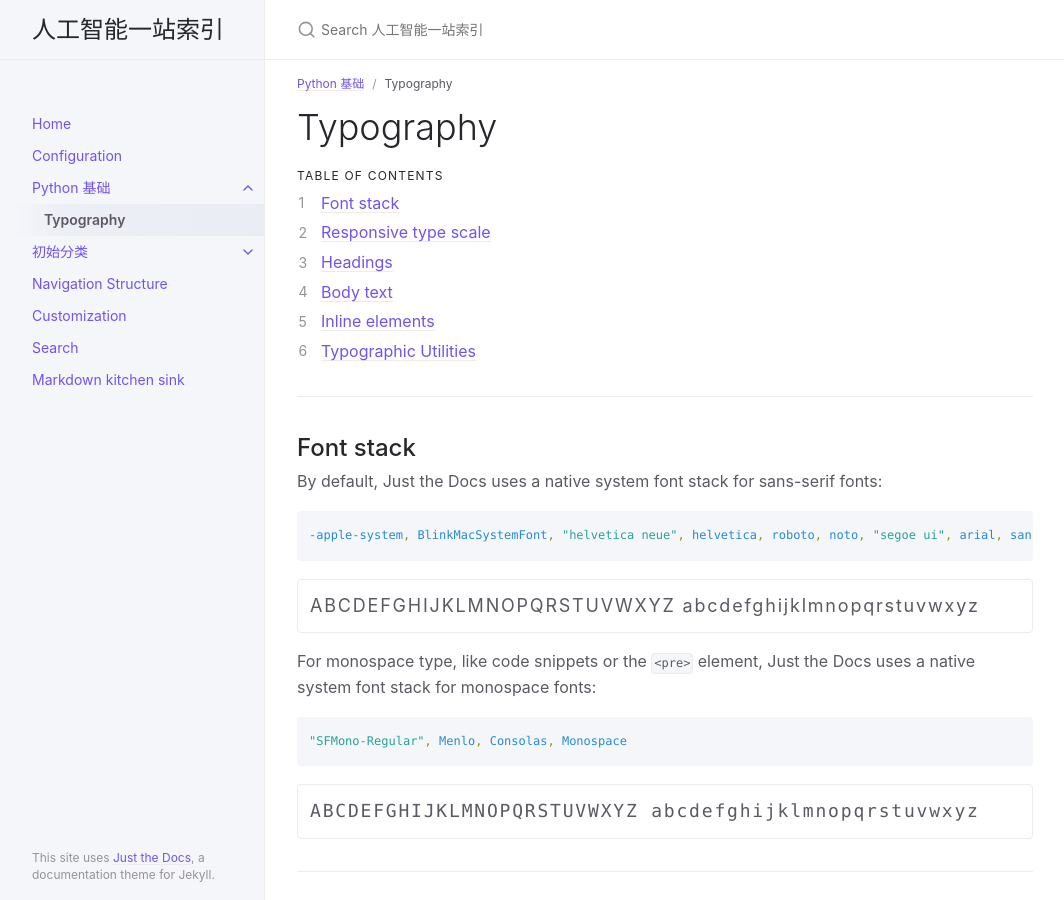
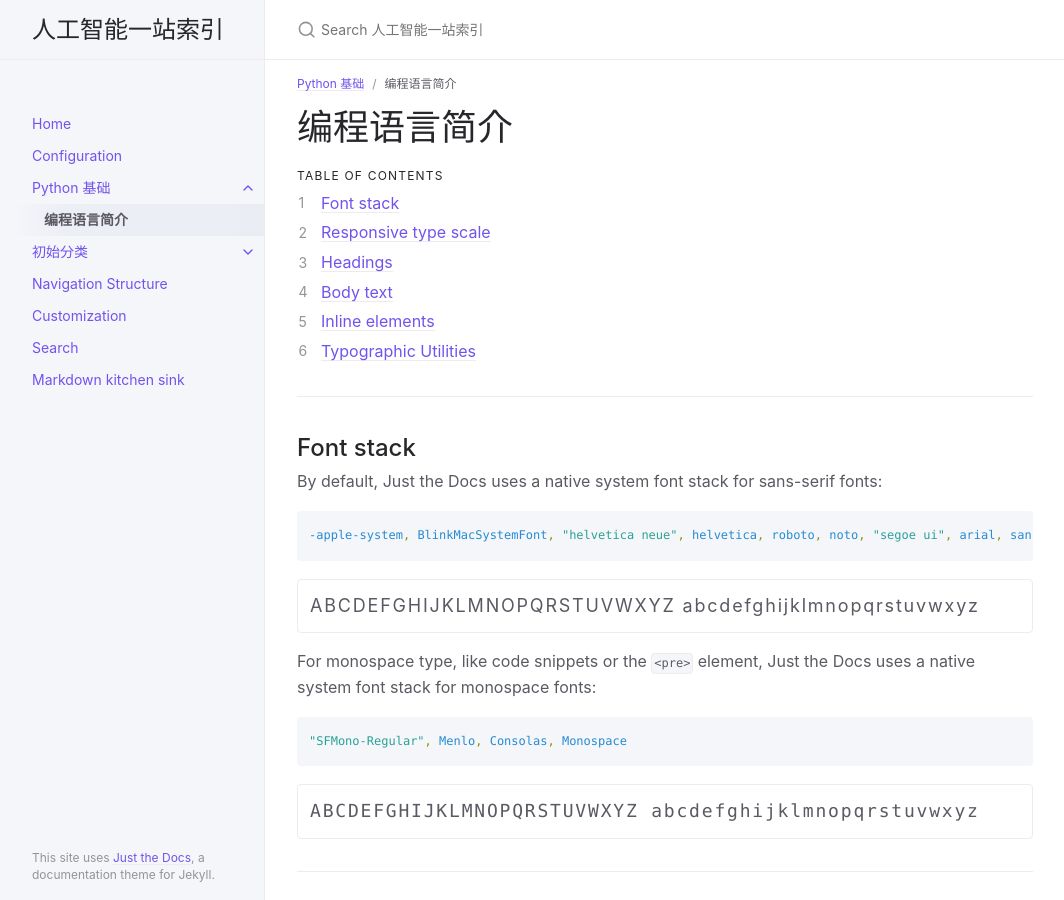
Before and after one commit to Michael-yunfei/MyPython, a Jekyll site: the page built from docs/IntroPython/typography.md, in a window 1280 px wide and 900 px high. Shown: the whole window, without its empty margins (107-1171 px from the left). Built offline with Jekyll 4.4.1, drawn with Linux system fonts in a browser that asks for light colours.

Commit message:
update sub-page

```diff
--- a/docs/IntroPython/typography.md
+++ b/docs/IntroPython/typography.md
@@ -1,11 +1,11 @@
 ---
 layout: default
-title: Typography
+title: 编程语言简介
 parent: Python 基础
 nav_order: 1
 ---
 
-# Typography
+# 编程语言简介
 {: .no_toc }
 
 ## Table of contents
```
